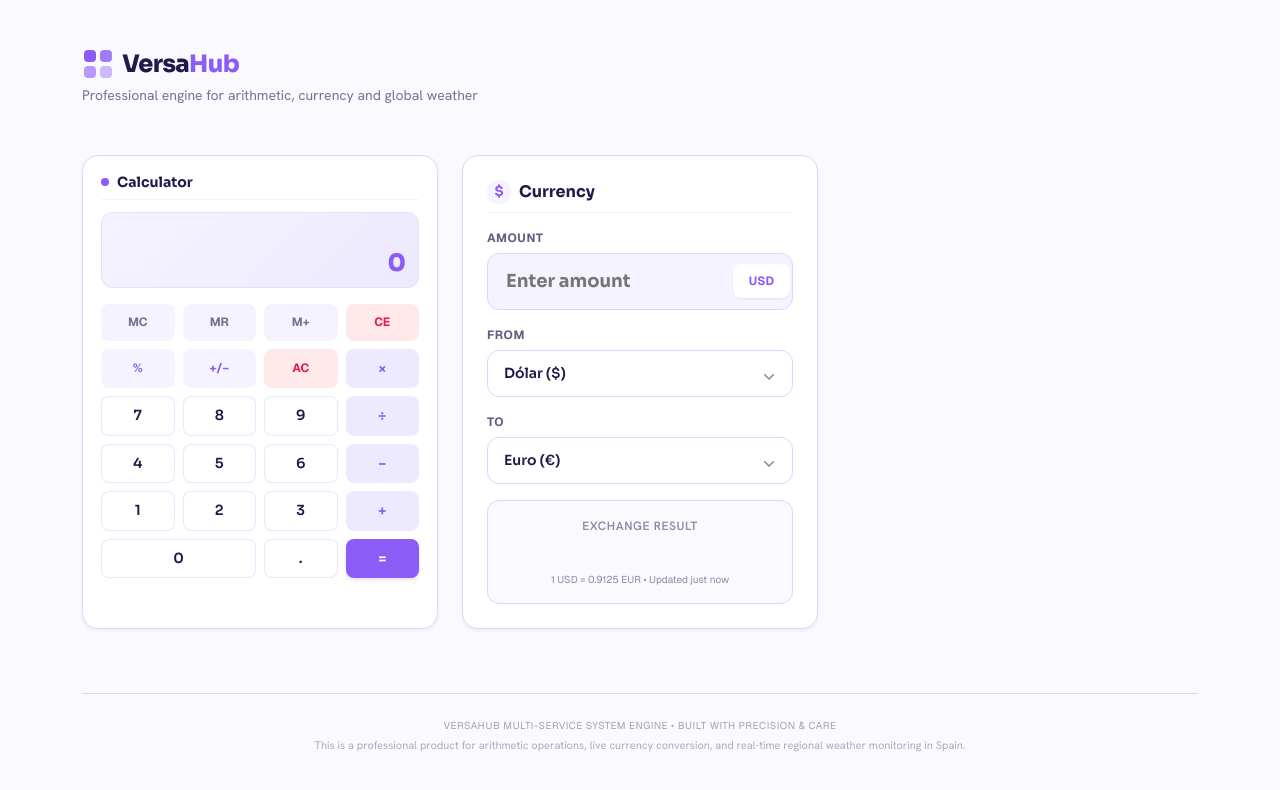
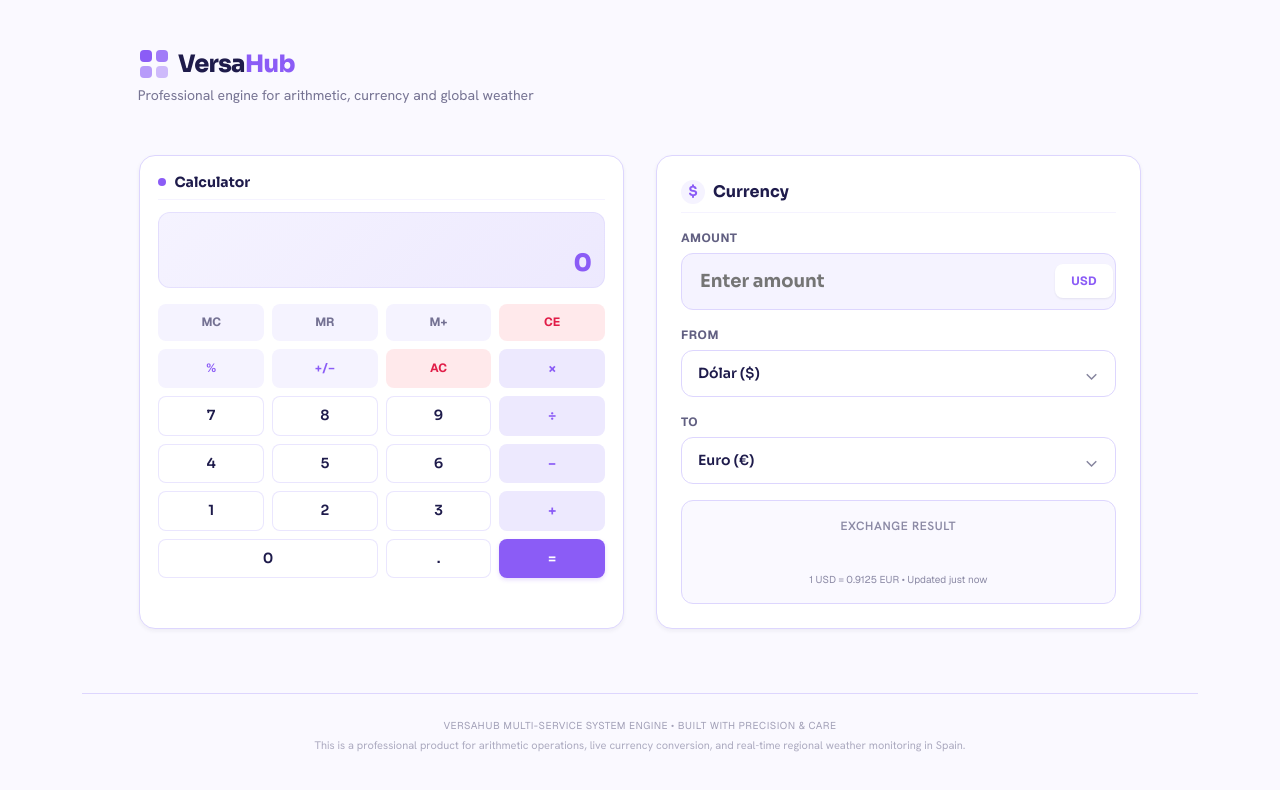
Before and after one commit to Alexapop/calculator-with-currency-converter-and-weather, a Vue app: page / in a window 1280 px wide. Shown: the top 790 px of the page. Built offline with nearby package versions, Linux system fonts and the light colour scheme.

Commit message:
fix: adjust layout for calculator, currency convertor and header

```diff
--- a/src/App.vue
+++ b/src/App.vue
@@ -7,14 +7,16 @@
 
 <template>
   <div class="container py-4 py-md-5">
-    <AppHeader />
+    <div class="page-header">
+      <AppHeader />
+    </div>
 
     <main>
-      <div class="row g-4">
-        <div class="col-12 col-md-6 col-xl-4">
+      <div class="widgets-row row justify-content-center g-4">
+        <div class="col-12 widget-column">
           <AppCalculator />
         </div>
-        <div class="col-12 col-md-6 col-xl-4">
+        <div class="col-12 widget-column">
           <CurrencyConvertor />
         </div>
       </div>
@@ -23,3 +25,20 @@
     <AppFooter />
   </div>
 </template>
+
+<style lang="scss" scoped>
+@media (min-width: 992px) {
+  .page-header {
+    margin-inline: 5%;
+  }
+
+  .widgets-row {
+    --bs-gutter-x: 2rem;
+  }
+
+  .widget-column {
+    flex: 0 0 auto;
+    width: 45%;
+  }
+}
+</style>
```
